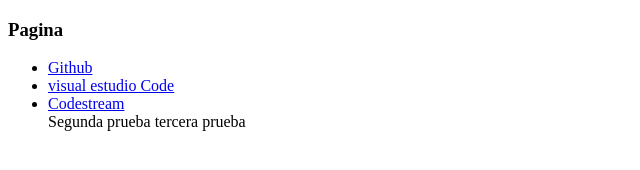
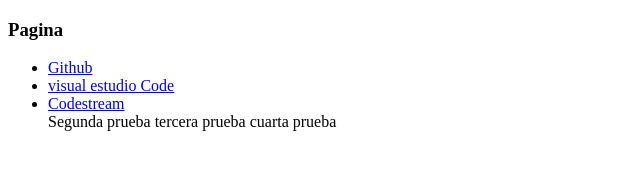
Before and after one commit to Ibiza-campos/Gitcode, a plain HTML site: page index.html in a window 1280 px wide. Shown: the whole page, without its empty margins (0-640 px from the left). Drawn offline with Linux system fonts and the light colour scheme.

Commit message:
cuarta prueba

```diff
--- a/index.html
+++ b/index.html
@@ -44,6 +44,7 @@
 
                 Segunda prueba
                 tercera prueba
+                cuarta prueba
 
             </ul>
         </section>
```
